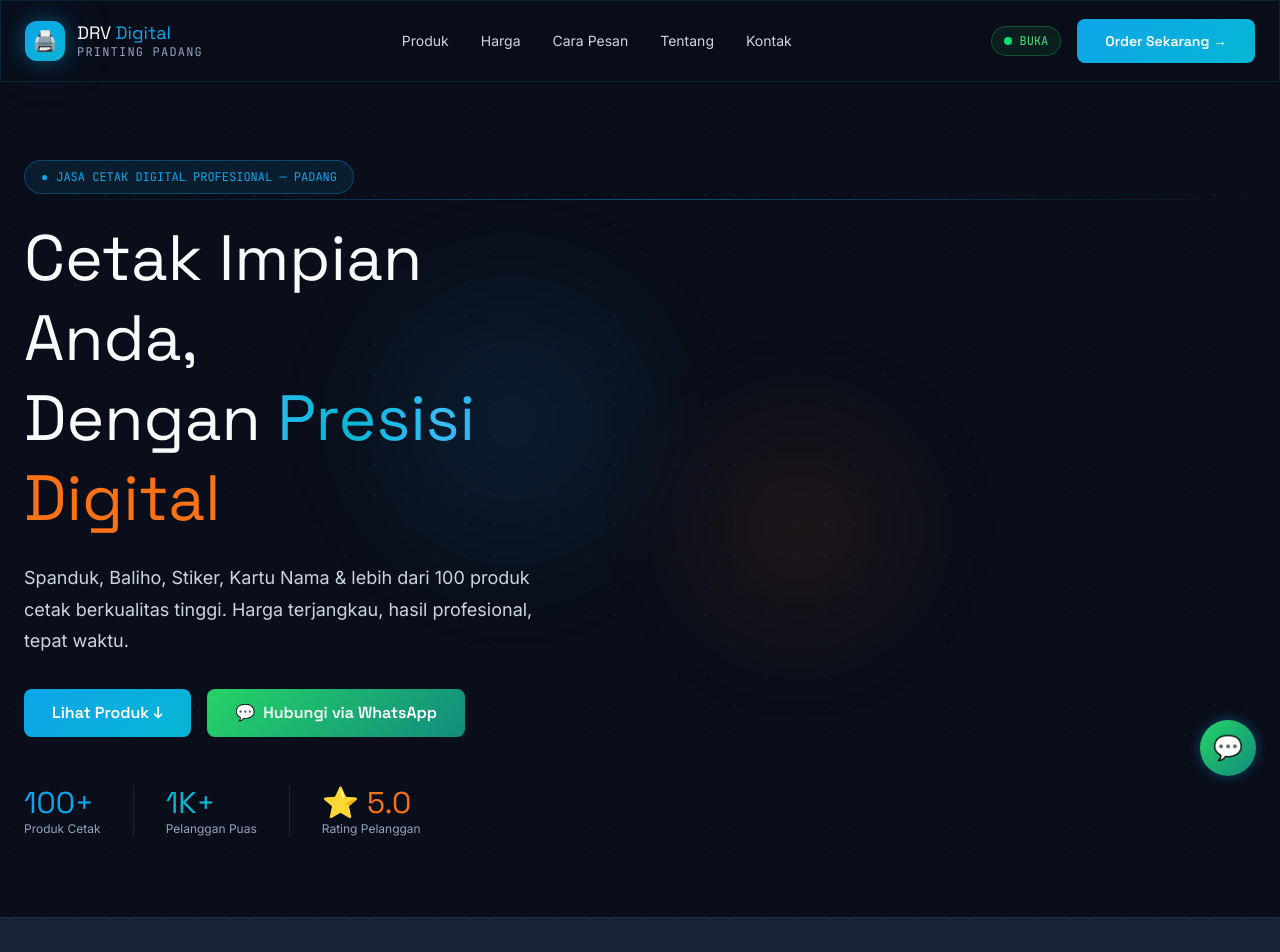
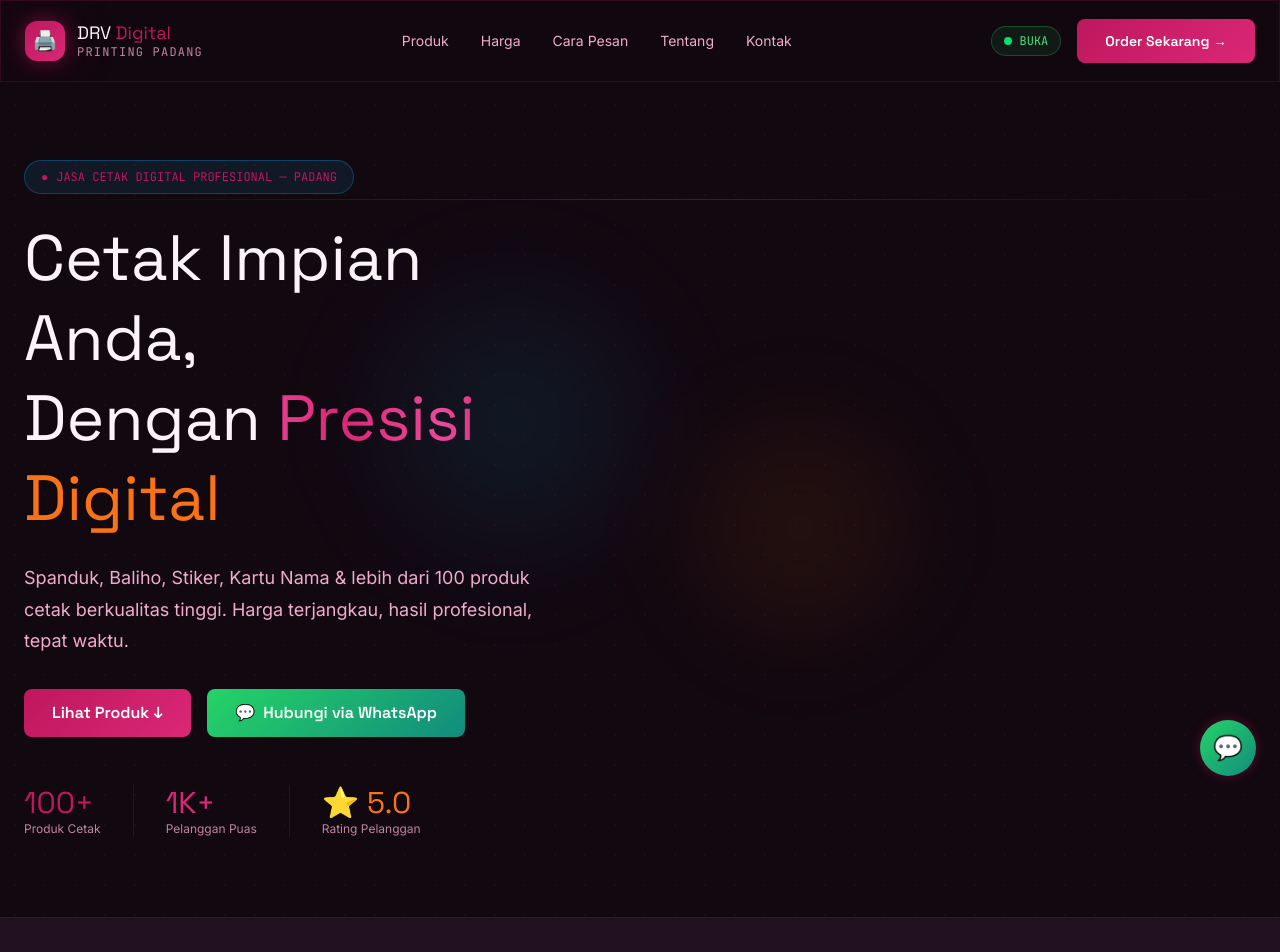
Before and after one commit to arroofi07/business-profile, a SvelteKit app: page / in a window 1280 px wide. Shown: the top 952 px of the page. Built offline with nearby package versions, Linux system fonts and the light colour scheme.

Commit message:
feat: add clinic landing page with product listings, testimonials, FAQ, and layout styling.

```diff
--- a/src/routes/+page.svelte
+++ b/src/routes/+page.svelte
@@ -279,8 +279,8 @@
 <!--  NAVBAR                                                      -->
 <!-- ════════════════════════════════════════════════════════════ -->
 <header
-	class="glass-dark fixed top-0 right-0 left-0 z-50"
-	style="border-bottom:1px solid rgba(14,165,233,0.15);"
+	class="glass-dark fixed top-0 right-0 left-0 z-50 overflow-hidden"
+	style="border-bottom:1px solid rgba(190,24,93,0.18);"
 >
 	<nav
 		class="mx-auto flex max-w-7xl items-center justify-between px-6"
@@ -409,27 +409,27 @@
 				Spanduk, Baliho, Stiker, Kartu Nama & lebih dari 100 produk cetak berkualitas tinggi. Harga
 				terjangkau, hasil profesional, tepat waktu.
 			</p>
-			<div class="animate-slide-up flex flex-wrap gap-4 delay-300">
-				<a href="#produk" class="btn-primary-drv">Lihat Produk ↓</a>
-				<a href={waGeneral} target="_blank" class="btn-whatsapp flex items-center gap-2">
+			<div class="animate-slide-up flex flex-col gap-3 delay-300 sm:flex-row sm:flex-wrap sm:gap-4">
+				<a href="#produk" class="btn-primary-drv w-full text-center sm:w-auto">Lihat Produk ↓</a>
+				<a href={waGeneral} target="_blank" class="btn-whatsapp flex w-full items-center justify-center gap-2 sm:w-auto">
 					<span>💬</span> Hubungi via WhatsApp
 				</a>
 			</div>
 
 			<!-- Floating stats -->
-			<div class="animate-slide-up mt-12 flex gap-8 delay-500">
+			<div class="animate-slide-up mt-10 flex gap-6 delay-500 sm:mt-12 sm:gap-8">
 				<div>
-					<div class="font-display font-700 text-3xl" style="color:var(--drv-blue);">100+</div>
+					<div class="font-display font-700 text-2xl sm:text-3xl" style="color:var(--drv-blue);">100+</div>
 					<div class="text-xs" style="color:var(--drv-gray);">Produk Cetak</div>
 				</div>
-				<div style="width:1px; background:rgba(14,165,233,0.2);"></div>
+				<div style="width:1px; background:rgba(190,24,93,0.2);"></div>
 				<div>
-					<div class="font-display font-700 text-3xl" style="color:var(--drv-cyan);">1K+</div>
+					<div class="font-display font-700 text-2xl sm:text-3xl" style="color:var(--drv-cyan);">1K+</div>
 					<div class="text-xs" style="color:var(--drv-gray);">Pelanggan Puas</div>
 				</div>
-				<div style="width:1px; background:rgba(14,165,233,0.2);"></div>
+				<div style="width:1px; background:rgba(190,24,93,0.2);"></div>
 				<div>
-					<div class="font-display font-700 text-3xl" style="color:var(--drv-orange);">⭐ 5.0</div>
+					<div class="font-display font-700 text-2xl sm:text-3xl" style="color:var(--drv-orange);">⭐ 5.0</div>
 					<div class="text-xs" style="color:var(--drv-gray);">Rating Pelanggan</div>
 				</div>
 			</div>
@@ -553,18 +553,20 @@
 			</select>
 		</div>
 
-		<!-- Category filter tabs -->
-		<div class="mb-10 flex flex-wrap gap-2">
+		<!-- Category filter tabs - horizontal scroll on mobile -->
+		<div class="mb-10 -mx-6 px-6 overflow-x-auto sm:mx-0 sm:px-0">
+			<div class="flex gap-2 pb-2 sm:flex-wrap sm:pb-0" style="min-width:max-content;">
 			{#each categories as cat}
 				<button
 					onclick={() => (activeCategory = cat.key)}
-					class="font-600 font-display cursor-pointer rounded-full px-5 py-2 text-sm transition-all duration-250"
+					class="font-600 font-display cursor-pointer rounded-full px-5 py-2 text-sm transition-all duration-250 shrink-0"
 					style={activeCategory === cat.key
 						? 'background:var(--drv-gradient-blue); color:#fff; box-shadow:var(--drv-glow-blue);'
-						: 'background:var(--drv-bg-card); color:var(--drv-gray-light); border:1px solid rgba(14,165,233,0.15);'}
+						: 'background:var(--drv-bg-card); color:var(--drv-gray-light); border:1px solid rgba(190,24,93,0.2);'}
 					>{cat.label}</button
 				>
 			{/each}
+			</div>
 		</div>
 
 		<!-- Product grid -->
@@ -659,10 +661,10 @@
 		</div>
 
 		<div class="relative grid grid-cols-1 gap-8 md:grid-cols-4">
-			<!-- Connector line desktop -->
+			<!-- Connector line desktop only -->
 			<div
-				class="absolute top-10 right-1/8 left-1/8 hidden h-px md:block"
-				style="background:linear-gradient(90deg, transparent, var(--drv-blue), var(--drv-cyan), var(--drv-blue), transparent); top:36px; left:12%; right:12%;"
+				class="absolute right-[12%] left-[12%] hidden h-px md:block"
+				style="background:linear-gradient(90deg, transparent, var(--drv-blue), var(--drv-cyan), var(--drv-blue), transparent); top:36px;"
 			></div>
 
 			{#each [{ step: '01', emoji: '💬', title: 'Konsultasi', desc: 'Hubungi kami via WhatsApp, ceritakan kebutuhan cetak Anda.', color: 'var(--drv-blue)' }, { step: '02', emoji: '🎨', title: 'Desain & File', desc: 'Kirim file desain Anda, atau minta tim kami untuk membantu.', color: 'var(--drv-cyan)' }, { step: '03', emoji: '✅', title: 'Konfirmasi Order', desc: 'Setujui harga, spesifikasi, dan estimasi waktu produksi.', color: 'var(--drv-orange)' }, { step: '04', emoji: '📦', title: 'Ambil / Dikirim', desc: 'Produk siap diambil di toko atau kami antar ke lokasi Anda.', color: 'var(--drv-yellow)' }] as step, i}
@@ -971,23 +973,23 @@
 		<div class="grid items-start gap-10 lg:grid-cols-2">
 			<!-- Contact cards -->
 			<div class="flex flex-col gap-5">
-				{#each [{ icon: '📱', title: 'WhatsApp', val: '082170716039', sub: 'Chat langsung dengan tim kami', href: waGeneral, btnLabel: 'Chat Sekarang', btnStyle: 'background:linear-gradient(135deg,#25D366,#128C7E); color:#fff;' }, { icon: '📍', title: 'Alamat', val: 'Jl. Raya Ampang', sub: 'Depan Es Teh Indonesia, Kota Padang', href: 'https://maps.google.com/?q=Jl.+Raya+Ampang,+Padang', btnLabel: 'Lihat di Maps', btnStyle: 'background:rgba(14,165,233,0.1); border:1px solid rgba(14,165,233,0.3); color:var(--drv-blue);' }, { icon: '📸', title: 'Instagram', val: '@drv.digitalprinting_padang', sub: 'Follow untuk update produk terbaru', href: 'https://www.instagram.com/drv.digitalprinting_padang/', btnLabel: 'Kunjungi Instagram', btnStyle: 'background:linear-gradient(135deg,#833AB4,#FD1D1D,#F77737); color:#fff;' }] as c}
-					<div class="card-tech flex items-center gap-5 rounded-2xl p-6">
+				{#each [{ icon: '📱', title: 'WhatsApp', val: '082170716039', sub: 'Chat langsung dengan tim kami', href: waGeneral, btnLabel: 'Chat Sekarang', btnStyle: 'background:linear-gradient(135deg,#25D366,#128C7E); color:#fff;' }, { icon: '📍', title: 'Alamat', val: 'Jl. Raya Ampang', sub: 'Depan Es Teh Indonesia, Kota Padang', href: 'https://maps.google.com/?q=Jl.+Raya+Ampang,+Padang', btnLabel: 'Lihat di Maps', btnStyle: 'background:rgba(190,24,93,0.1); border:1px solid rgba(190,24,93,0.3); color:var(--drv-blue);' }, { icon: '📸', title: 'Instagram', val: '@drv.digitalprinting_padang', sub: 'Follow untuk update terbaru', href: 'https://www.instagram.com/drv.digitalprinting_padang/', btnLabel: 'Kunjungi IG', btnStyle: 'background:linear-gradient(135deg,#833AB4,#FD1D1D,#F77737); color:#fff;' }] as c}
+					<div class="card-tech flex flex-col gap-4 rounded-2xl p-5 sm:flex-row sm:items-center sm:gap-5 sm:p-6">
 						<div
-							class="flex h-14 w-14 flex-shrink-0 items-center justify-center rounded-xl text-3xl"
-							style="background:var(--drv-bg-mid); border:1px solid rgba(14,165,233,0.15);"
+							class="flex h-12 w-12 shrink-0 items-center justify-center rounded-xl text-2xl sm:h-14 sm:w-14 sm:text-3xl"
+							style="background:var(--drv-bg-mid); border:1px solid rgba(190,24,93,0.15);"
 						>
 							{c.icon}
 						</div>
-						<div class="flex-1">
-							<div class="font-600 mb-0.5 text-sm" style="color:var(--drv-gray);">{c.title}</div>
-							<div class="font-display font-700" style="color:var(--drv-white);">{c.val}</div>
+						<div class="min-w-0 flex-1">
+							<div class="mb-0.5 text-sm font-600" style="color:var(--drv-gray);">{c.title}</div>
+							<div class="truncate font-display font-700" style="color:var(--drv-white);">{c.val}</div>
 							<div class="mt-0.5 text-xs" style="color:var(--drv-gray);">{c.sub}</div>
 						</div>
 						<a
 							href={c.href}
 							target="_blank"
-							class="font-700 flex-shrink-0 rounded-xl px-4 py-2 text-xs transition-all hover:-translate-y-0.5"
+							class="shrink-0 rounded-xl px-4 py-2 text-center text-xs font-700 transition-all hover:-translate-y-0.5 sm:text-left"
 							style={c.btnStyle}>{c.btnLabel}</a
 						>
 					</div>
@@ -1015,12 +1017,12 @@
 			</div>
 
 			<!-- Map embed -->
-			<div class="neon-border-blue overflow-hidden rounded-2xl" style="height:440px;">
+			<div class="neon-border-blue w-full overflow-hidden rounded-2xl" style="height:300px; min-height:300px;">
 				<iframe
 					src="https://www.google.com/maps/embed?pb=!1m18!1m12!1m3!1d3989.3!2d100.377!3d-0.903!2m3!1f0!2f0!3f0!3m2!1i1024!2i768!4f13.1!3m3!1m2!1s0x0%3A0x0!2zMMKwNTQnMTAuOCJTIDEwMMKwMjInMzcuMiJF!5e0!3m2!1sen!2sid!4v1!5m2!1sen!2sid"
 					width="100%"
 					height="100%"
-					style="border:0; filter:invert(90%) hue-rotate(180deg);"
+					style="border:0; filter:invert(90%) hue-rotate(180deg); display:block;"
 					allowfullscreen
 					loading="lazy"
 					title="Lokasi DRV Digital Printing Padang"
--- a/src/routes/layout.css
+++ b/src/routes/layout.css
@@ -5,39 +5,39 @@
 
 @custom-variant dark (&:is(.dark *));
 
-/* ── DRV Digital Printing — Dark Tech Ink Design Tokens ── */
+/* ── DRV Digital Printing — Dark Rose Tech Design Tokens ── */
 :root {
 	/* ── Core Background Palette ── */
-	--drv-bg-deep:    #0A0E1A;
-	--drv-bg-card:    #111827;
-	--drv-bg-mid:     #1A2235;
-	--drv-bg-border:  #1E2D45;
+	--drv-bg-deep:    #120810;
+	--drv-bg-card:    #1C0F18;
+	--drv-bg-mid:     #221120;
+	--drv-bg-border:  #2D1528;
 
 	/* ── Brand Colors ── */
-	--drv-blue:       #0EA5E9;
-	--drv-blue-dark:  #0369A1;
-	--drv-blue-glow:  #38BDF8;
-	--drv-cyan:       #06B6D4;
+	--drv-blue:       #BE185D;
+	--drv-blue-dark:  #9D174D;
+	--drv-blue-glow:  #EC4899;
+	--drv-cyan:       #DB2777;
 	--drv-orange:     #F97316;
 	--drv-orange-dim: #C2410C;
 	--drv-yellow:     #EAB308;
 
 	/* ── Text ── */
-	--drv-white:      #F8FAFC;
-	--drv-gray-light: #CBD5E1;
-	--drv-gray:       #94A3B8;
-	--drv-gray-dark:  #475569;
+	--drv-white:      #FDF2F8;
+	--drv-gray-light: #F0ABCD;
+	--drv-gray:       #C084A0;
+	--drv-gray-dark:  #7E4869;
 
 	/* ── Gradients ── */
-	--drv-gradient-hero:   linear-gradient(135deg, #0A0E1A 0%, #0F172A 50%, #0A1628 100%);
-	--drv-gradient-blue:   linear-gradient(135deg, #0EA5E9 0%, #06B6D4 100%);
+	--drv-gradient-hero:   linear-gradient(135deg, #120810 0%, #1A0C16 50%, #12080E 100%);
+	--drv-gradient-blue:   linear-gradient(135deg, #BE185D 0%, #DB2777 100%);
 	--drv-gradient-orange: linear-gradient(135deg, #F97316 0%, #EAB308 100%);
-	--drv-gradient-card:   linear-gradient(145deg, #111827 0%, #1A2235 100%);
-	--drv-gradient-neon:   linear-gradient(90deg, #0EA5E9, #06B6D4, #0EA5E9);
+	--drv-gradient-card:   linear-gradient(145deg, #1C0F18 0%, #221120 100%);
+	--drv-gradient-neon:   linear-gradient(90deg, #BE185D, #DB2777, #BE185D);
 
 	/* ── Shadows & Glows ── */
-	--drv-glow-blue:   0 0 20px rgba(14, 165, 233, 0.4), 0 0 60px rgba(14, 165, 233, 0.15);
-	--drv-glow-cyan:   0 0 20px rgba(6, 182, 212, 0.4), 0 0 60px rgba(6, 182, 212, 0.15);
+	--drv-glow-blue:   0 0 20px rgba(190, 24, 93, 0.5), 0 0 60px rgba(190, 24, 93, 0.2);
+	--drv-glow-cyan:   0 0 20px rgba(219, 39, 119, 0.5), 0 0 60px rgba(219, 39, 119, 0.2);
 	--drv-glow-orange: 0 0 20px rgba(249, 115, 22, 0.4), 0 0 60px rgba(249, 115, 22, 0.15);
 	--drv-shadow-card: 0 8px 32px rgba(0, 0, 0, 0.4);
 	--drv-shadow-deep: 0 24px 64px rgba(0, 0, 0, 0.6);
@@ -50,6 +50,7 @@
 html {
 	scroll-behavior: smooth;
 	font-family: 'Inter', sans-serif;
+	overflow-x: hidden;
 }
 
 body {
@@ -57,6 +58,7 @@ body {
 	-webkit-font-smoothing: antialiased;
 	background-color: var(--drv-bg-deep);
 	color: var(--drv-white);
+	overflow-x: hidden;
 }
 
 .font-display {
@@ -88,8 +90,8 @@ body {
 }
 
 @keyframes glow-pulse-blue {
-	0%, 100% { box-shadow: 0 0 12px rgba(14, 165, 233, 0.4); }
-	50%       { box-shadow: 0 0 28px rgba(14, 165, 233, 0.8), 0 0 60px rgba(14, 165, 233, 0.3); }
+	0%, 100% { box-shadow: 0 0 12px rgba(190, 24, 93, 0.4); }
+	50%       { box-shadow: 0 0 28px rgba(190, 24, 93, 0.85), 0 0 60px rgba(190, 24, 93, 0.3); }
 }
 
 @keyframes slide-up {
@@ -182,17 +184,17 @@ body {
 
 /* ── Glass Effects (dark) ── */
 .glass-dark {
-	background: rgba(10, 14, 26, 0.75);
+	background: rgba(18, 8, 16, 0.78);
 	backdrop-filter: blur(20px);
 	-webkit-backdrop-filter: blur(20px);
-	border: 1px solid rgba(14, 165, 233, 0.15);
+	border: 1px solid rgba(190, 24, 93, 0.18);
 }
 
 .glass-card {
-	background: rgba(17, 24, 39, 0.85);
+	background: rgba(28, 15, 24, 0.88);
 	backdrop-filter: blur(16px);
 	-webkit-backdrop-filter: blur(16px);
-	border: 1px solid rgba(14, 165, 233, 0.1);
+	border: 1px solid rgba(190, 24, 93, 0.12);
 }
 
 /* ── Gradient Text ── */
@@ -211,7 +213,7 @@ body {
 }
 
 .gradient-text-shimmer {
-	background: linear-gradient(90deg, #0EA5E9, #38BDF8, #06B6D4, #38BDF8, #0EA5E9);
+	background: linear-gradient(90deg, #BE185D, #EC4899, #DB2777, #EC4899, #BE185D);
 	background-size: 200% auto;
 	-webkit-background-clip: text;
 	-webkit-text-fill-color: transparent;
@@ -222,8 +224,8 @@ body {
 /* ── Circuit Board Pattern ── */
 .circuit-pattern {
 	background-image:
-		linear-gradient(rgba(14, 165, 233, 0.05) 1px, transparent 1px),
-		linear-gradient(90deg, rgba(14, 165, 233, 0.05) 1px, transparent 1px);
+		linear-gradient(rgba(190, 24, 93, 0.06) 1px, transparent 1px),
+		linear-gradient(90deg, rgba(190, 24, 93, 0.06) 1px, transparent 1px);
 	background-size: 60px 60px;
 	position: relative;
 }
@@ -232,20 +234,20 @@ body {
 	content: '';
 	position: absolute;
 	inset: 0;
-	background-image: radial-gradient(circle, rgba(14, 165, 233, 0.08) 1.5px, transparent 1.5px);
+	background-image: radial-gradient(circle, rgba(190, 24, 93, 0.09) 1.5px, transparent 1.5px);
 	background-size: 30px 30px;
 	pointer-events: none;
 }
 
 .dot-pattern-tech {
-	background-image: radial-gradient(circle, rgba(14, 165, 233, 0.1) 1.5px, transparent 1.5px);
+	background-image: radial-gradient(circle, rgba(190, 24, 93, 0.12) 1.5px, transparent 1.5px);
 	background-size: 24px 24px;
 }
 
 /* ── Neon Border Cards ── */
 .neon-border-blue {
-	border: 1px solid rgba(14, 165, 233, 0.4);
-	box-shadow: 0 0 12px rgba(14, 165, 233, 0.15), inset 0 0 12px rgba(14, 165, 233, 0.03);
+	border: 1px solid rgba(190, 24, 93, 0.45);
+	box-shadow: 0 0 12px rgba(190, 24, 93, 0.18), inset 0 0 12px rgba(190, 24, 93, 0.04);
 }
 
 .neon-border-orange {
@@ -254,7 +256,7 @@ body {
 }
 
 .neon-border-active {
-	border: 1px solid rgba(14, 165, 233, 0.8);
+	border: 1px solid rgba(190, 24, 93, 0.85);
 	box-shadow: var(--drv-glow-blue);
 }
 
@@ -267,8 +269,8 @@ body {
 
 .card-tech:hover {
 	transform: translateY(-6px);
-	border-color: rgba(14, 165, 233, 0.5);
-	box-shadow: 0 20px 50px rgba(0, 0, 0, 0.5), 0 0 20px rgba(14, 165, 233, 0.2);
+	border-color: rgba(190, 24, 93, 0.5);
+	box-shadow: 0 20px 50px rgba(0, 0, 0, 0.5), 0 0 20px rgba(190, 24, 93, 0.25);
 }
 
 /* ── CTA Button Styles ── */
@@ -337,7 +339,7 @@ body {
 	transform: translateY(-2px);
 }
 
-/* ── Tag / Badge Styles ── */
+/* ── Badge Styles ── */
 .badge-popular {
 	background: linear-gradient(135deg, rgba(249, 115, 22, 0.2), rgba(234, 179, 8, 0.2));
 	border: 1px solid rgba(249, 115, 22, 0.5);
@@ -352,8 +354,8 @@ body {
 }
 
 .badge-new {
-	background: linear-gradient(135deg, rgba(14, 165, 233, 0.2), rgba(6, 182, 212, 0.2));
-	border: 1px solid rgba(14, 165, 233, 0.5);
+	background: linear-gradient(135deg, rgba(190, 24, 93, 0.2), rgba(219, 39, 119, 0.2));
+	border: 1px solid rgba(190, 24, 93, 0.5);
 	color: var(--drv-blue-glow);
 	font-size: 11px;
 	font-weight: 600;
@@ -367,7 +369,7 @@ body {
 /* ── Section Divider ── */
 .section-divider {
 	height: 1px;
-	background: linear-gradient(90deg, transparent, rgba(14, 165, 233, 0.4), transparent);
+	background: linear-gradient(90deg, transparent, rgba(190, 24, 93, 0.45), transparent);
 }
 
 /* ── Line Accent ── */
```
